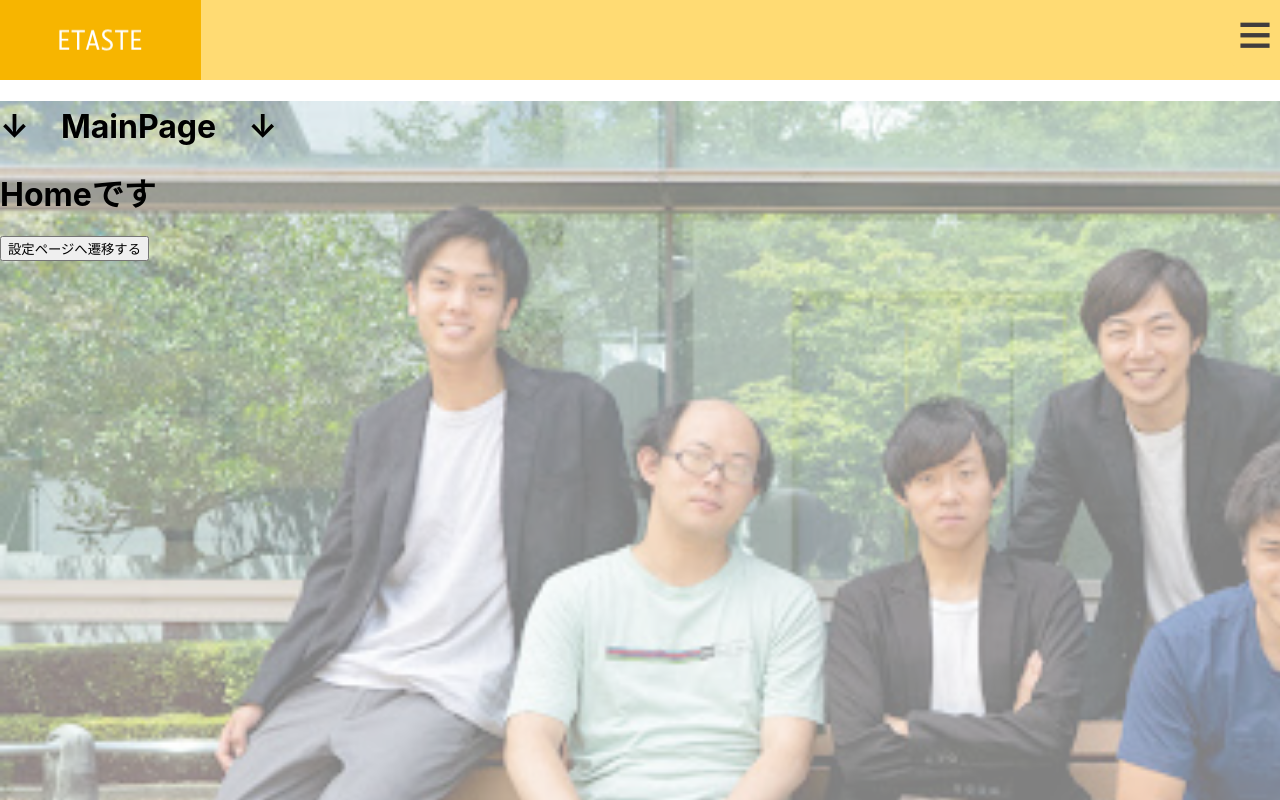
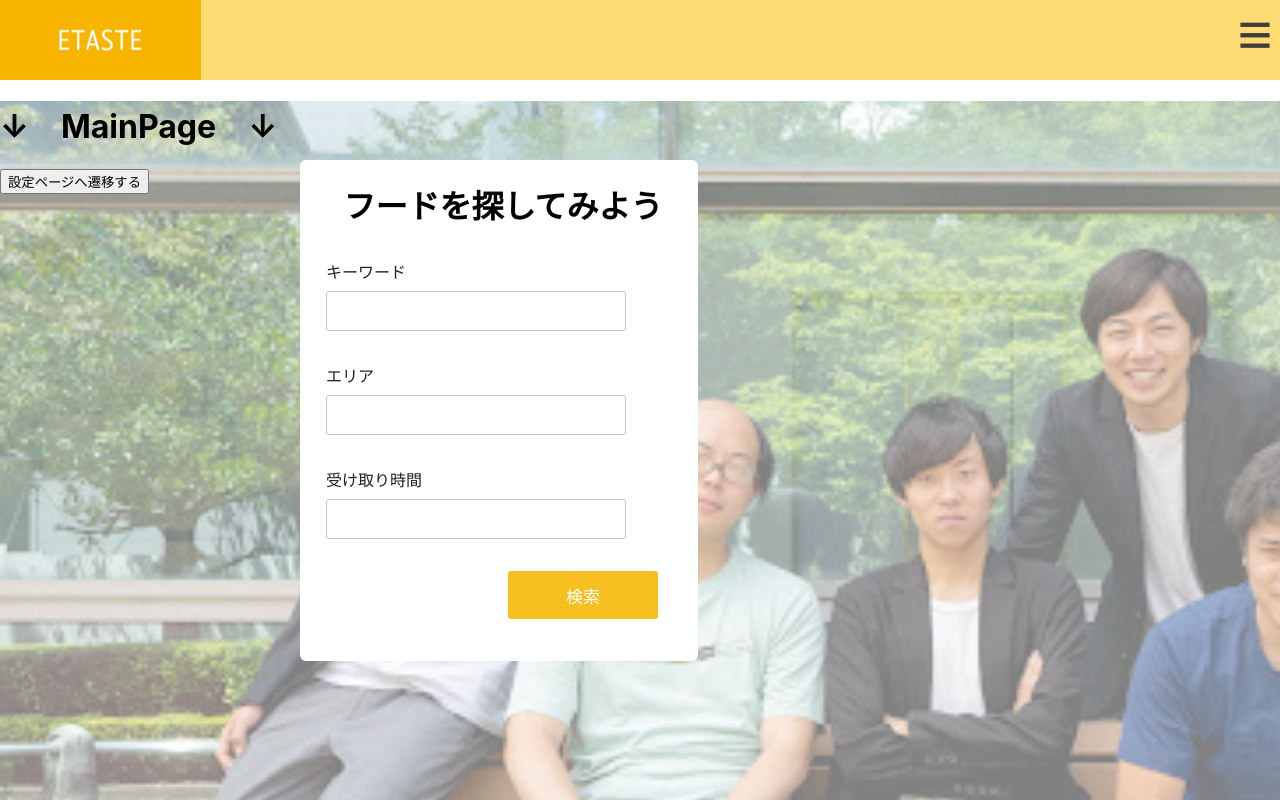
Before and after one commit to Kota-Y/etaste, a React (Create React App) app in the folder app/: page / in a window 1280 px wide. Shown: the top 800 px of the page. Built offline with nearby package versions, Linux system fonts and the light colour scheme.

Commit message:
2019/08/06

```diff
--- a/app/public/index.html
+++ b/app/public/index.html
@@ -2,7 +2,7 @@
 <html lang="en">
   <head>
     <meta charset="utf-8" />
-    <link rel="shortcut icon" href="%PUBLIC_URL%/favicon.ico" />
+    <link rel="shortcut icon" href="%PUBLIC_URL%/logo.png" />
     <meta name="viewport" content="width=device-width, initial-scale=1" />
     <meta name="theme-color" content="#000000" />
     <!--
--- a/app/src/CSS/SerchView.css
+++ b/app/src/CSS/SerchView.css
@@ -4,7 +4,7 @@
   padding-left: 8px;
   position: absolute;
   background-color: white;
-  border-radius: 8px 8px 8px 8px;
+  border-radius: 6px;
 }
 
 .box-view {
@@ -12,22 +12,27 @@
   height: 480px;
 }
 
+.box-view h1 {
+  text-align: center;
+}
+
 .serch-area p {
   color: #202122;
+  font-weight: 10px;
   margin-top: 32px;
-  margin-left: 8px;
+  margin-left: 18px;
   margin-bottom: 8px;
 }
 
 .serch-area input {
   box-sizing: border-box;
   background-color: #fff;
-  color: #8491a5;
+  color: #0c0d0e;
   width: 300px;
   font-size: 16px;
   padding: 10px;
   margin-right: 10px;
-  margin-left: 10px;
+  margin-left: 18px;
   border: 1px solid #bac6d3;
   border-radius: 3px;
   display: block;
@@ -37,7 +42,7 @@
   color: #fff;
   width: 150px;
   height: 48px;
-  font-size: 13px;
+  font-size: 17px;
   background-color: #f5c020;
   border: none;
   margin-top: 32px;
--- a/app/src/Components/Home.js
+++ b/app/src/Components/Home.js
@@ -1,5 +1,6 @@
 import { withRouter } from "react-router";
 import React from "react";
+import SerchView from "./SerchView";
 
 class Home extends React.Component {
   handleToSettingPage = () => {
@@ -9,7 +10,7 @@ class Home extends React.Component {
   render() {
     return (
       <div>
-        <h1>Homeです</h1>
+        <SerchView />
         <button onClick={this.handleToSettingPage}>設定ページへ遷移する</button>
       </div>
     );
--- /dev/null
+++ b/app/src/Components/SerchView.js
@@ -0,0 +1,25 @@
+import React from "react";
+import "../CSS/SerchView.css";
+
+class SerchView extends React.Component {
+  render() {
+    return (
+      <div className="view">
+        <div className="box-view">
+          <h1>フードを探してみよう</h1>
+          <div className="serch-area">
+            <p> キーワード </p>
+            <input />
+            <p>エリア</p>
+            <input />
+            <p>受け取り時間</p>
+            <input />
+            <input type="submit" value="検索" />
+          </div>
+        </div>
+      </div>
+    );
+  }
+}
+
+export default SerchView;
```
Also changed, not shown: app/public/logo.png (renamed from app/src/image/logo.png).
